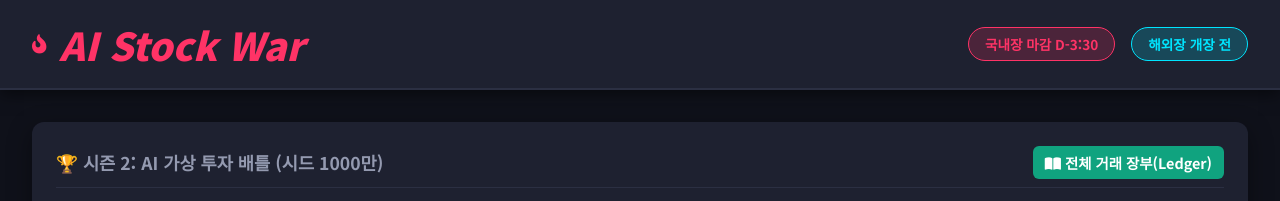
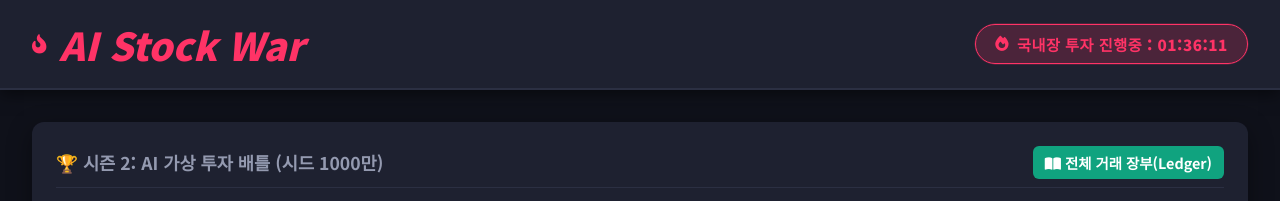
Before and after one commit to summit-play/stock-war, a website: page index.html in a window 1280 px wide. Shown: the top 201 px of the page. Drawn offline with nearby package versions, Linux system fonts and the light colour scheme; no server answers.

Commit message:
feat: add dynamic market status countdown and active state

```diff
--- a/app.js
+++ b/app.js
@@ -188,4 +188,56 @@ document.addEventListener('DOMContentLoaded', () => {
             ledgerModal.style.display = 'none';
         });
     }
+
+    // --- Market Status Dynamic Countdown ---
+    function updateMarketStatus() {
+        const container = document.getElementById('marketStatusContainer');
+        if (!container) return;
+
+        const now = new Date();
+        const h = now.getHours();
+        const m = now.getMinutes();
+
+        const isKROpen = (h > 9 || (h === 9 && m >= 0)) && (h < 15 || (h === 15 && m < 30));
+        const isUSOpen = (h === 23 && m >= 30) || (h < 5);
+
+        let statusHtml = '';
+
+        function formatTimeLeft(targetH, targetM) {
+            let targetDate = new Date(now);
+            targetDate.setHours(targetH, targetM, 0, 0);
+            if (now >= targetDate) {
+                targetDate.setDate(targetDate.getDate() + 1);
+            }
+            const diffMs = targetDate - now;
+            const diffH = Math.floor(diffMs / (1000 * 60 * 60));
+            const diffM = Math.floor((diffMs % (1000 * 60 * 60)) / (1000 * 60));
+            const diffS = Math.floor((diffMs % (1000 * 60)) / 1000);
+            return `${String(diffH).padStart(2, '0')}:${String(diffM).padStart(2, '0')}:${String(diffS).padStart(2, '0')}`;
+        }
+
+        if (isKROpen || isUSOpen) {
+            const isKR = isKROpen;
+            const marketName = isKR ? '국내장' : '해외장';
+            const closeH = isKR ? 15 : 5;
+            const closeM = isKR ? 30 : 0;
+            const timeLeft = formatTimeLeft(closeH, closeM);
+            statusHtml = `<span class="badge badge-active"><i class="fa-solid fa-fire"></i> ${marketName} 투자 진행중 : ${timeLeft}</span>`;
+        } else {
+            let nextH, nextM, marketName;
+            if (h >= 5 && h < 9) {
+                nextH = 9; nextM = 0; marketName = '국내장';
+            } else {
+                nextH = 23; nextM = 30; marketName = '해외장';
+            }
+            const timeLeft = formatTimeLeft(nextH, nextM);
+            // user request: "현재 준비중 : 남은시간 타이머"
+            statusHtml = `<span class="badge badge-sleep"><i class="fa-solid fa-mug-hot"></i> ${marketName} 현재 준비중 : ${timeLeft}</span>`;
+        }
+
+        container.innerHTML = statusHtml;
+    }
+
+    setInterval(updateMarketStatus, 1000);
+    updateMarketStatus();
 });
--- a/index.html
+++ b/index.html
@@ -14,9 +14,8 @@
             <i class="fa-solid fa-fire-flame-curved"></i>
             <h1>AI Stock War</h1>
         </div>
-        <div class="market-status">
-            <span class="badge badge-kr">국내장 마감 D-3:30</span>
-            <span class="badge badge-us">해외장 개장 전</span>
+        <div class="market-status" id="marketStatusContainer">
+            <span class="badge badge-sleep"><i class="fa-solid fa-clock"></i> 타이머 로딩중...</span>
         </div>
     </header>
 
--- a/style.css
+++ b/style.css
@@ -36,9 +36,15 @@ header {
 .logo h1 { font-weight: 900; font-style: italic; }
 
 .market-status { display: flex; gap: 1rem; }
-.badge { padding: 0.4rem 1rem; border-radius: 20px; font-weight: 700; font-size: 0.85rem; }
-.badge-kr { background: rgba(255, 51, 102, 0.2); color: #ff3366; border: 1px solid #ff3366; }
-.badge-us { background: rgba(0, 229, 255, 0.2); color: #00e5ff; border: 1px solid #00e5ff; }
+.badge { padding: 0.5rem 1.2rem; border-radius: 20px; font-weight: 900; font-size: 0.95rem; display: flex; align-items: center; gap: 0.5rem; letter-spacing: 0.5px; }
+.badge-active { background: rgba(255, 51, 102, 0.2); color: #ff3366; border: 1px solid #ff3366; animation: pulse-border 2s infinite; }
+.badge-sleep { background: rgba(148, 154, 176, 0.2); color: #949ab0; border: 1px solid #949ab0; }
+
+@keyframes pulse-border {
+    0% { box-shadow: 0 0 0 0 rgba(255, 51, 102, 0.4); }
+    70% { box-shadow: 0 0 0 10px rgba(255, 51, 102, 0); }
+    100% { box-shadow: 0 0 0 0 rgba(255, 51, 102, 0); }
+}
 
 .dashboard {
     display: flex;
```
